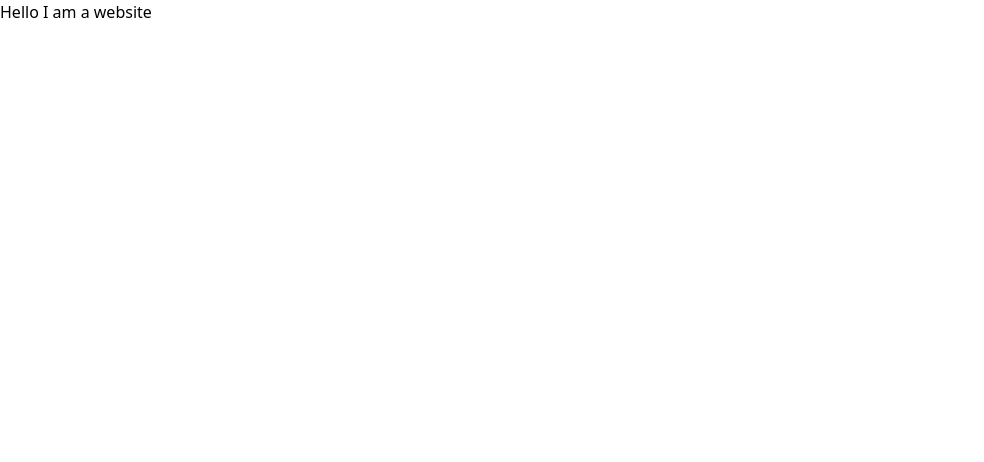
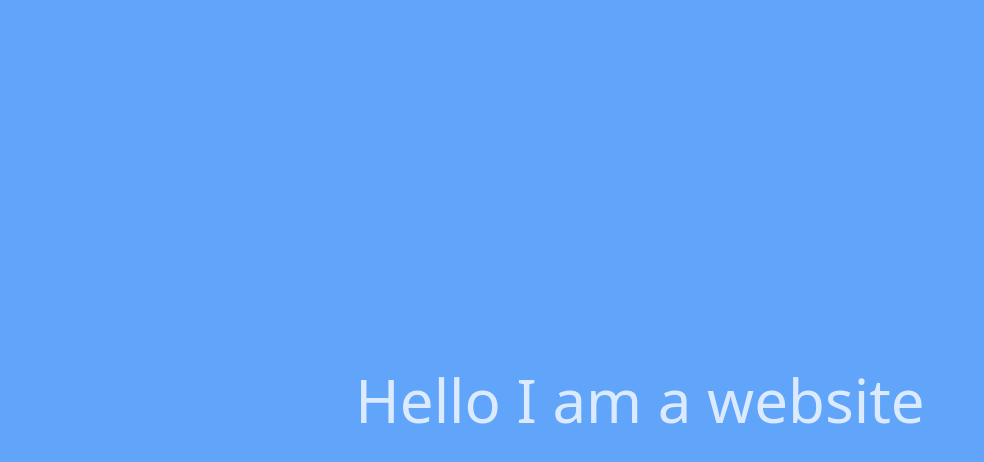
Before and after one commit to Amorem/beginner-tailwind-site, a website built with Parcel: page src/index.html in a window 1280 px wide. Shown: the whole page, without its empty margins (0-984 px from the left). Built offline with nearby package versions, Linux system fonts and the light colour scheme.

Commit message:
ready to deploy

```diff
--- a/package.json
+++ b/package.json
@@ -4,7 +4,8 @@
   "description": "",
   "main": "index.js",
   "scripts": {
-    "start": "parcel src/index.html"
+    "start": "parcel src/index.html",
+    "build": "parcel build src/index.html"
   },
   "repository": {
     "type": "git",
--- a/src/index.html
+++ b/src/index.html
@@ -7,7 +7,7 @@
     <script src='index.js'></script>
     <title>Beginner Tailwind</title>
 </head>
-<body>
+<body class="flex items-center justify-center text-6xl bg-blue-400 text-blue-100 min-h-screen">
     Hello I am a website
 
 </body>
--- a/tailwind.config.js
+++ b/tailwind.config.js
@@ -8,4 +8,4 @@
     extend: {},
   },
   plugins: [],
-}
+};
```
